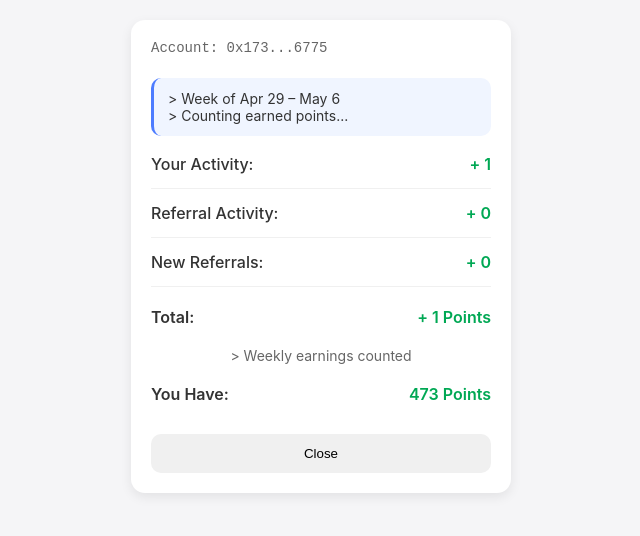
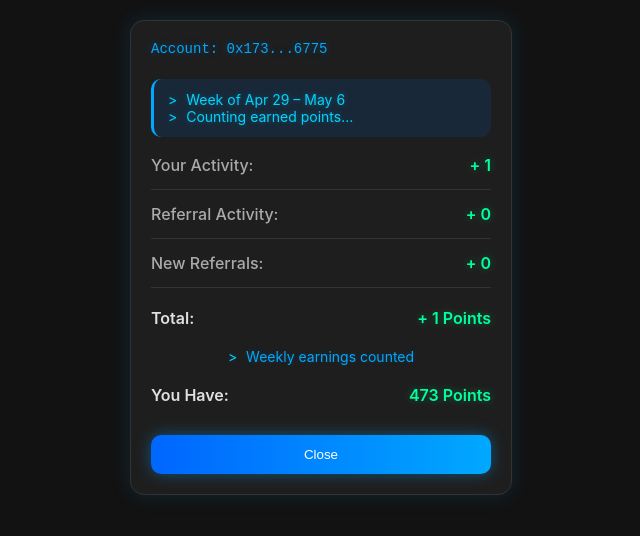
Before and after one commit to Fredrickadler/MiniF, a plain HTML site: page index.html in a window 1280 px wide. Shown: the whole page, without its empty margins (319-959 px from the left). Drawn offline with Linux system fonts and the light colour scheme.

Commit message:
Update index.html

```diff
--- a/index.html
+++ b/index.html
@@ -6,48 +6,53 @@
     <title>Warpcast Points</title>
     <style>
         body {
-            font-family: -apple-system, BlinkMacSystemFont, sans-serif;
-            background-color: #f5f5f7;
+            font-family: 'SF Pro Display', -apple-system, sans-serif;
+            background-color: #121212;
             margin: 0;
             padding: 20px;
-            color: #333;
+            color: #e0e0e0;
         }
         .container {
             max-width: 340px;
             margin: 0 auto;
-            background: white;
+            background: #1e1e1e;
             border-radius: 14px;
-            box-shadow: 0 4px 12px rgba(0,0,0,0.08);
+            box-shadow: 0 0 20px rgba(0, 170, 255, 0.15);
             padding: 20px;
+            border: 1px solid #333;
         }
         .account {
             font-size: 14px;
-            color: #666;
+            color: #00a8ff;
             margin-bottom: 22px;
-            font-family: monospace;
+            font-family: 'Courier New', monospace;
+            text-shadow: 0 0 8px rgba(0, 168, 255, 0.3);
         }
         .date-header {
-            background-color: #f0f5ff;
+            background-color: rgba(0, 80, 160, 0.2);
             padding: 12px 14px;
             border-radius: 10px;
             margin-bottom: 18px;
             font-size: 14px;
-            color: #333;
-            border-left: 3px solid #4d7cff;
+            color: #00d4ff;
+            border-left: 3px solid #00a8ff;
+            text-shadow: 0 0 5px rgba(0, 212, 255, 0.3);
         }
         .points-row {
             display: flex;
             justify-content: space-between;
             margin-bottom: 14px;
             padding-bottom: 14px;
-            border-bottom: 1px solid #f0f0f0;
+            border-bottom: 1px solid #333;
         }
         .points-label {
             font-weight: 500;
+            color: #aaa;
         }
         .points-value {
-            color: #00a854;
+            color: #00ff9d;
             font-weight: 600;
+            text-shadow: 0 0 8px rgba(0, 255, 157, 0.3);
         }
         .total {
             font-weight: 600;
@@ -56,20 +61,32 @@
             justify-content: space-between;
         }
         .footer {
-            color: #666;
+            color: #00a8ff;
             font-size: 14px;
             text-align: center;
             margin: 18px 0 10px;
+            text-shadow: 0 0 5px rgba(0, 168, 255, 0.2);
         }
         .close-btn {
             width: 100%;
             padding: 12px;
             border: none;
-            background: #f0f0f0;
+            background: linear-gradient(90deg, #0066ff, #00a8ff);
             border-radius: 10px;
             margin-top: 10px;
             font-weight: 500;
             cursor: pointer;
+            color: white;
+            box-shadow: 0 0 15px rgba(0, 170, 255, 0.4);
+            transition: all 0.3s;
+        }
+        .close-btn:hover {
+            box-shadow: 0 0 25px rgba(0, 170, 255, 0.6);
+            transform: translateY(-1px);
+        }
+        .arrow {
+            color: #00d4ff;
+            margin-right: 5px;
         }
     </style>
 </head>
@@ -78,8 +95,8 @@
         <div class="account">Account: 0x173...6775</div>
 
         <div class="date-header">
-            > Week of Apr 29 – May 6<br>
-            > Counting earned points...
+            <span class="arrow">></span> Week of Apr 29 – May 6<br>
+            <span class="arrow">></span> Counting earned points...
         </div>
 
         <div class="points-row">
@@ -102,7 +119,7 @@
             <span class="points-value">+ 1 Points</span>
         </div>
 
-        <div class="footer">> Weekly earnings counted</div>
+        <div class="footer"><span class="arrow">></span> Weekly earnings counted</div>
 
         <div class="total">
             <span>You Have:</span>
```
